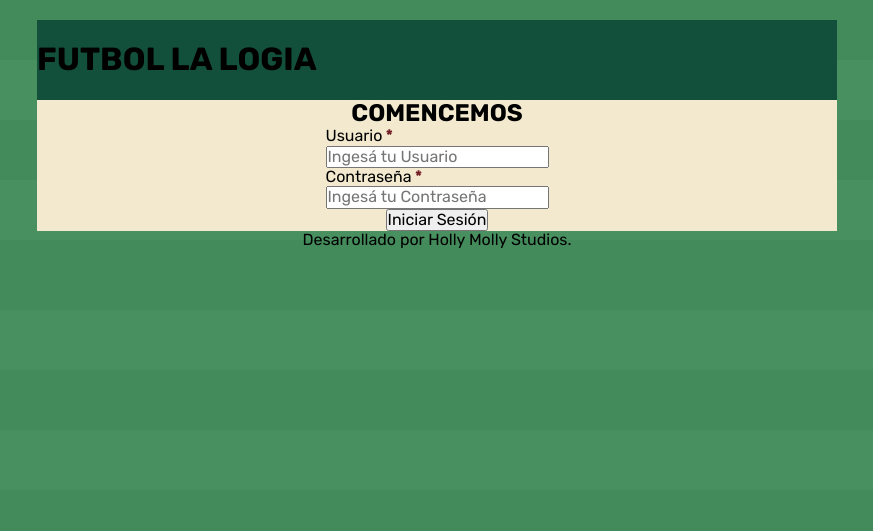
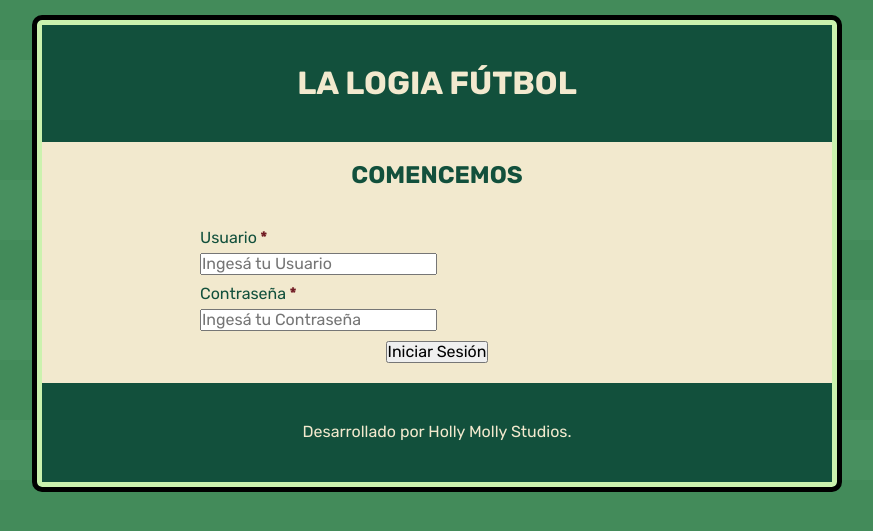
Before and after one commit to bmontilorusso/futbol_la_logia, a PHP site: page / in a window 1280 px wide. Shown: the top 531 px of the page, without its empty margins (203-1076 px from the left). Run offline with PHP 8.4, Linux system fonts and the light colour scheme.

Commit message:
Ajustes varios en estilos.

```diff
--- a/css/style.css
+++ b/css/style.css
@@ -29,7 +29,7 @@
     --alertaPrecaucionTexto: #856404;
     --alertaPrecaucionBorde: #FFEEBA;
     /* Colores transversales: */
-    --blancoPuero: white;
+    --blancoPuro: white;
     --negroPuro: black;
     /* Tipografías: */
     --tipografiaPrincipal: "Rubik", sans-serif;
@@ -75,17 +75,34 @@ body {
     margin: 0 auto;
     width: 80rem;
     margin-top: 2rem;
+    border-radius: .5rem;
+    border-style: solid;
+    border-width: .5rem;
+    outline: .5rem solid var(--negroPuro);
+    border-color: var(--verdeClaro);
+
 }
 
-.header {
+.header, .footer {
     background-color: var(--verdeOscuro);
     width: 100%;
+    display: flex;
+    justify-content: center;
+}
+
+.header h1 {
+    color: var(--beige);
+    margin: 4rem 0;
 }
 
 .main {
     background-color: var(--beige);
     width: 100%;
+}
 
+.main h2 {
+    color: var(--verdeOscuro);
+    margin: 2rem;
 }
 
 h1, h2 {
@@ -93,13 +110,25 @@ h1, h2 {
 }
 
 .formulario-login {
-
+    gap: 1rem;
+    width: 100%;
+    padding: 2rem 0;
 }
 
 .combo-datos-usuario {
     display: flex;
     flex-direction: column;
     justify-content: flex-start;
+    width: 60%;
+}
+
+.combo-datos-usuario label {
+    color: var(--verdeOscuro);
+    padding-bottom: .5rem;
+}
+
+.combo-datos-usuario input {
+    width: 50%;
 }
 
 .combo-datos-usuario label::after {
@@ -107,3 +136,8 @@ h1, h2 {
     color: var(--alertaNegativaTexto);
     font-weight: bold;
 }
+
+.footer p {
+    padding: 4rem 0;
+    color: var(--beige);
+}
--- a/index.html
+++ b/index.html
@@ -19,7 +19,7 @@
     <div class="ventana-aplicacion">
 
     <header class="header">
-        <h1>Futbol La Logia</h1>
+        <h1>La Logia Fútbol</h1>
     </header>
 
         <main class="main">
@@ -43,7 +43,7 @@
 
         </main>
 
-        <footer>
+        <footer class="footer">
             <p>Desarrollado por Holly Molly Studios. </p>
         </footer>
 
```
